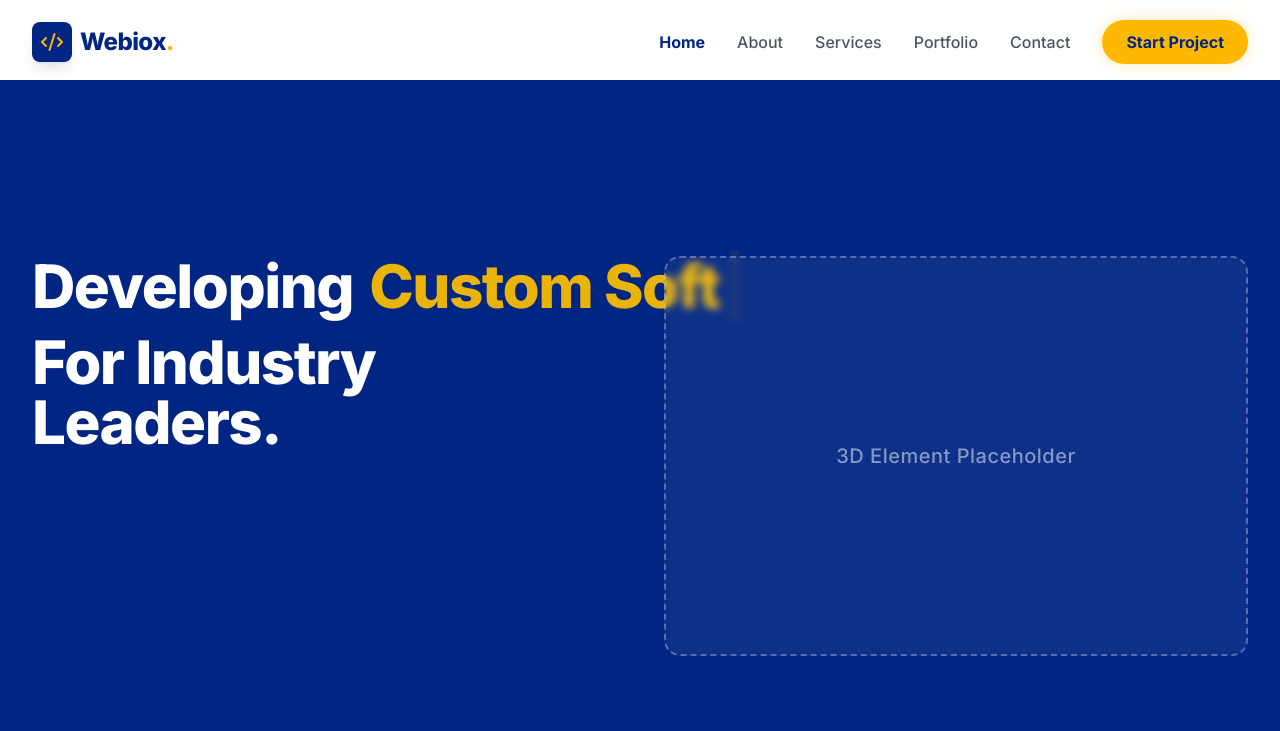
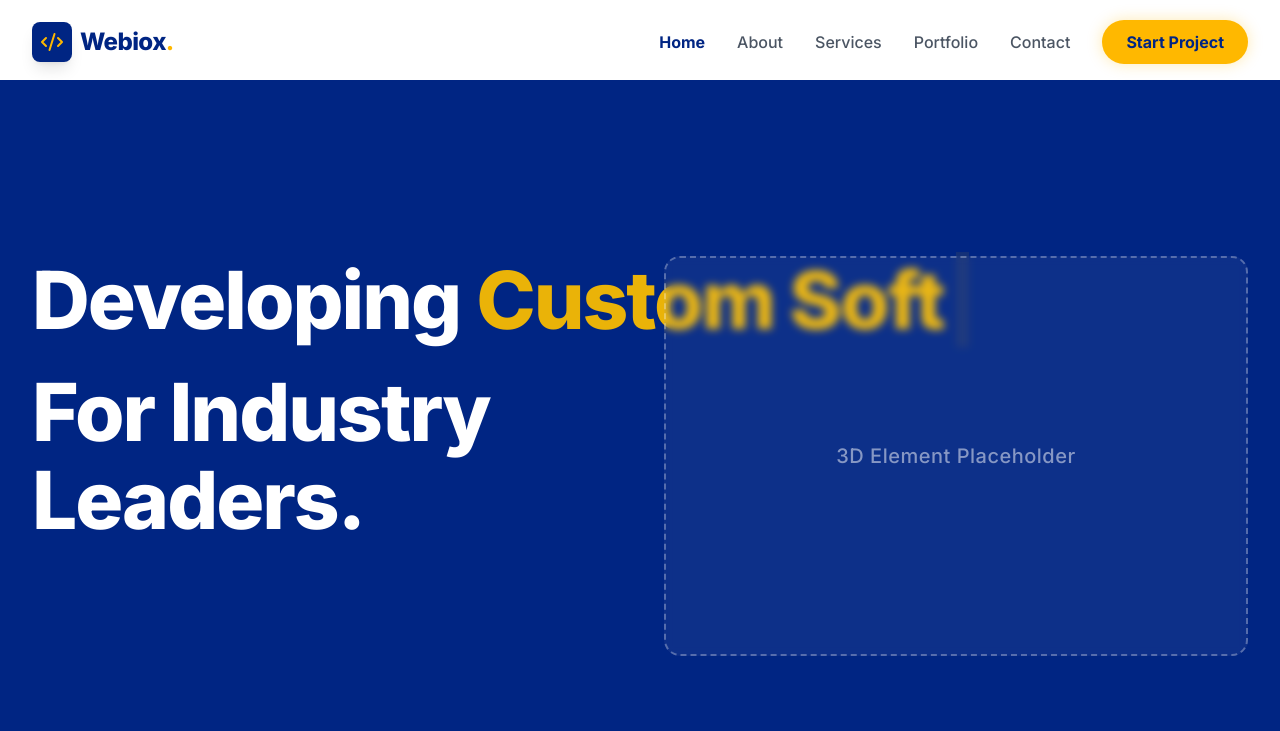
Before and after one commit to manthanvaghasiya/webiox, a React (Vite) app: page / in a window 1280 px wide. Shown: the top 731 px of the page. Built offline with nearby package versions, Linux system fonts and the light colour scheme.

Commit message:
style: increase hero h1 size and force single line on desktop

```diff
--- a/src/components/home/Hero.jsx
+++ b/src/components/home/Hero.jsx
@@ -11,10 +11,10 @@ const Hero = () => {
 
           {/* Left Column: Text Content */}
           {/* We added tracking-tight for the premium font look and made it 6xl instead of 7xl */}
-          <h1 className="text-4xl md:text-6xl font-extrabold text-white leading-[1.1] tracking-tight mb-6">
-            <span className="flex flex-col md:flex-row md:items-center gap-2 md:gap-4 mb-2 md:mb-4">
+          <h1 className="text-5xl lg:text-[80px] font-extrabold text-white leading-[1.1] tracking-tight mb-6">
+            <span className="flex flex-col md:flex-row md:items-center md:flex-nowrap whitespace-nowrap gap-2 md:gap-4 mb-2 md:mb-6">
               <span>Developing</span>
-              <span className="text-[#eab308] min-w-[280px] md:min-w-[400px]">
+              <span className="text-[#eab308] min-w-[300px] lg:min-w-[500px] xl:min-w-[600px]">
                 <Typewriter
                   words={['Web Platforms', 'Custom Software', 'AI Workflows']}
                   loop={true}
```
